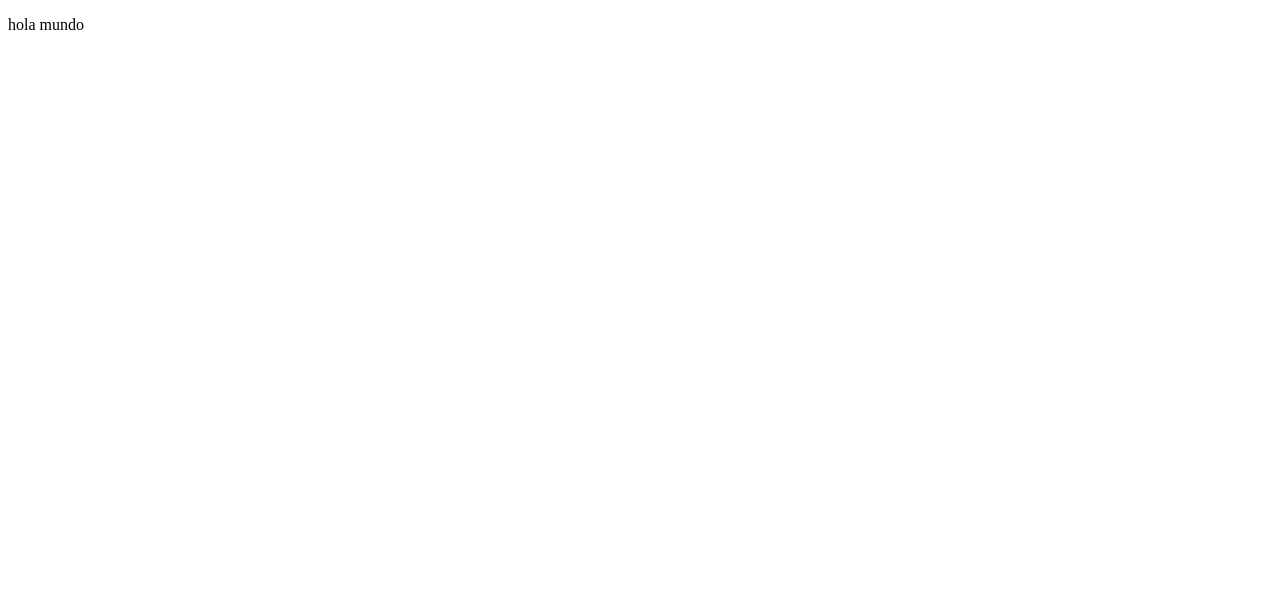
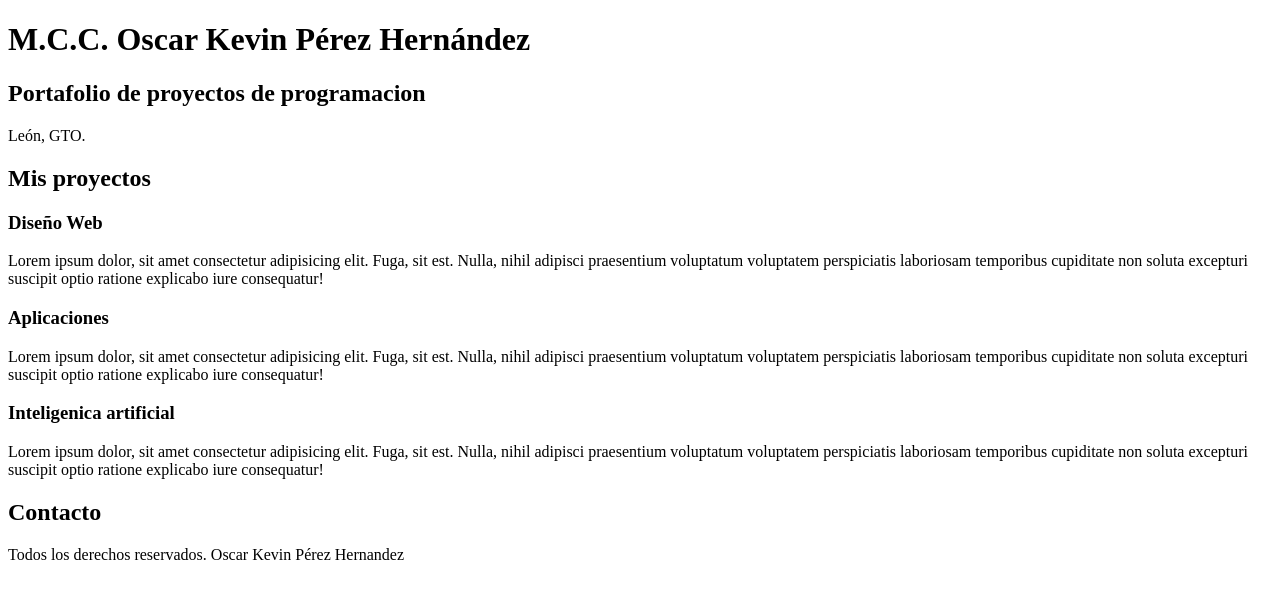
Before and after one commit to mcc-oscar-perez/PaginaWeb1, a plain HTML site: page index.html in a window 1280 px wide. Drawn offline with Linux system fonts and the light colour scheme.

Commit message:
agregamos headers y parrafos a la pagina web

```diff
--- a/index.html
+++ b/index.html
@@ -8,7 +8,40 @@
 </head>
 
 <body>
-    <p>hola mundo</p>
+
+    <h1>M.C.C. Oscar Kevin Pérez Hernández</h1>
+    <h2>Portafolio de proyectos de programacion</h2>
+
+    <p>León, GTO.</p>
+
+    <h2>Mis proyectos</h2>
+
+    <h3>Diseño Web</h3>
+    <P>
+        Lorem ipsum dolor, sit amet consectetur adipisicing elit. Fuga, sit est. Nulla,
+        nihil adipisci praesentium voluptatum voluptatem perspiciatis laboriosam temporibus
+        cupiditate non soluta excepturi suscipit optio ratione explicabo iure consequatur!
+    </P>
+
+    <h3>Aplicaciones</h3>
+    <P>
+        Lorem ipsum dolor, sit amet consectetur adipisicing elit. Fuga, sit est. Nulla,
+        nihil adipisci praesentium voluptatum voluptatem perspiciatis laboriosam temporibus
+        cupiditate non soluta excepturi suscipit optio ratione explicabo iure consequatur!
+    </P>
+
+    <h3>Inteligenica artificial</h3>
+    <P>
+        Lorem ipsum dolor, sit amet consectetur adipisicing elit. Fuga, sit est. Nulla,
+        nihil adipisci praesentium voluptatum voluptatem perspiciatis laboriosam temporibus
+        cupiditate non soluta excepturi suscipit optio ratione explicabo iure consequatur!
+    </P>
+
+    <h2>Contacto</h2>
+
+    <p>Todos los derechos reservados. Oscar Kevin Pérez Hernandez</p>
+
+
 
 </body>
 
```
